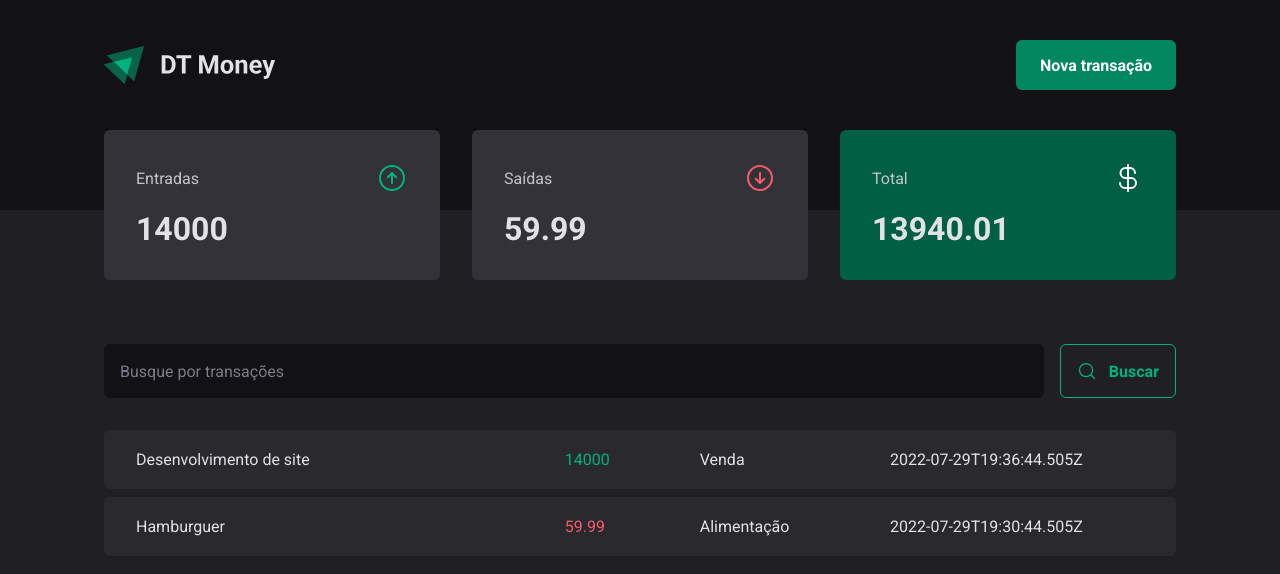
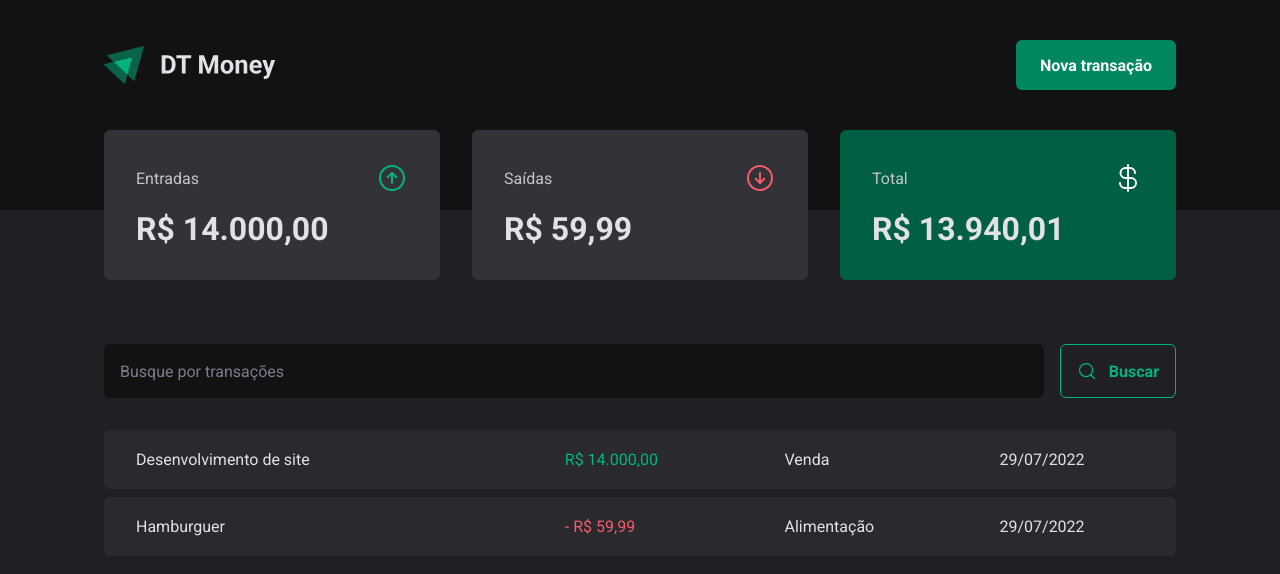
Before and after one commit to MathPSantos/dt-money, a React (Vite) app: page / in a window 1280 px wide. Shown: the top 574 px of the page. Built offline with nearby package versions, Linux system fonts and the light colour scheme; data requests are answered from the project's data file.

Commit message:
feat: add formatters and hook

```diff
--- a/src/components/Summary/index.tsx
+++ b/src/components/Summary/index.tsx
@@ -1,30 +1,12 @@
 import { ArrowCircleUp, ArrowCircleDown, CurrencyDollar } from "phosphor-react";
+import { useSummary } from "../../hooks/useSummary";
 
-import { useTransactionsContext } from "../../contexts";
+import { priceFormatter } from "../../utils/formatter";
 
 import * as S from "./styles";
 
 export function Summary() {
-  const { transactions } = useTransactionsContext();
-
-  const summary = transactions.reduce(
-    (acc, transaction) => {
-      if (transaction.type === "income") {
-        acc.income += transaction.price;
-        acc.total += transaction.price;
-      } else {
-        acc.outcome += transaction.price;
-        acc.total -= transaction.price;
-      }
-
-      return acc;
-    },
-    {
-      income: 0,
-      outcome: 0,
-      total: 0,
-    }
-  );
+  const summary = useSummary();
 
   return (
     <S.Container>
@@ -35,7 +17,7 @@
           <ArrowCircleUp size={32} color="#00b37e" />
         </header>
 
-        <strong>{summary.income}</strong>
+        <strong>{priceFormatter.format(summary.income)}</strong>
       </S.Card>
 
       <S.Card>
@@ -45,7 +27,7 @@
           <ArrowCircleDown size={32} color="#f75a68" />
         </header>
 
-        <strong>{summary.outcome}</strong>
+        <strong>{priceFormatter.format(summary.outcome)}</strong>
       </S.Card>
 
       <S.Card variant="green">
@@ -55,7 +37,7 @@
           <CurrencyDollar size={32} color="#fff" />
         </header>
 
-        <strong>{summary.total}</strong>
+        <strong>{priceFormatter.format(summary.total)}</strong>
       </S.Card>
     </S.Container>
   );
--- /dev/null
+++ b/src/hooks/useSummary.ts
@@ -0,0 +1,26 @@
+import { useTransactionsContext } from "../contexts";
+
+export function useSummary() {
+  const { transactions } = useTransactionsContext();
+
+  const summary = transactions.reduce(
+    (acc, transaction) => {
+      if (transaction.type === "income") {
+        acc.income += transaction.price;
+        acc.total += transaction.price;
+      } else {
+        acc.outcome += transaction.price;
+        acc.total -= transaction.price;
+      }
+
+      return acc;
+    },
+    {
+      income: 0,
+      outcome: 0,
+      total: 0,
+    }
+  );
+
+  return summary;
+}
--- a/src/pages/Transactions/index.tsx
+++ b/src/pages/Transactions/index.tsx
@@ -4,6 +4,7 @@
 import { SearchForm } from "./components";
 
 import * as T from "./styles";
+import { dateFormatter, priceFormatter } from "../../utils/formatter";
 
 type Transaction = {
   id: number;
@@ -32,11 +33,12 @@
                 <td width="40%">{transaction.description}</td>
                 <td>
                   <T.PriceHighlight variant={transaction.type}>
-                    {transaction.price}
+                    {transaction.type === "outcome" && "- "}
+                    {priceFormatter.format(transaction.price)}
                   </T.PriceHighlight>
                 </td>
                 <td>{transaction.category}</td>
-                <td>{transaction.createdAt}</td>
+                <td>{dateFormatter.format(new Date(transaction.createdAt))}</td>
               </tr>
             ))}
           </tbody>
--- /dev/null
+++ b/src/utils/formatter.ts
@@ -0,0 +1,6 @@
+export const dateFormatter = new Intl.DateTimeFormat("pt-BR");
+
+export const priceFormatter = new Intl.NumberFormat("pt-BR", {
+  style: "currency",
+  currency: "BRL",
+});
```
